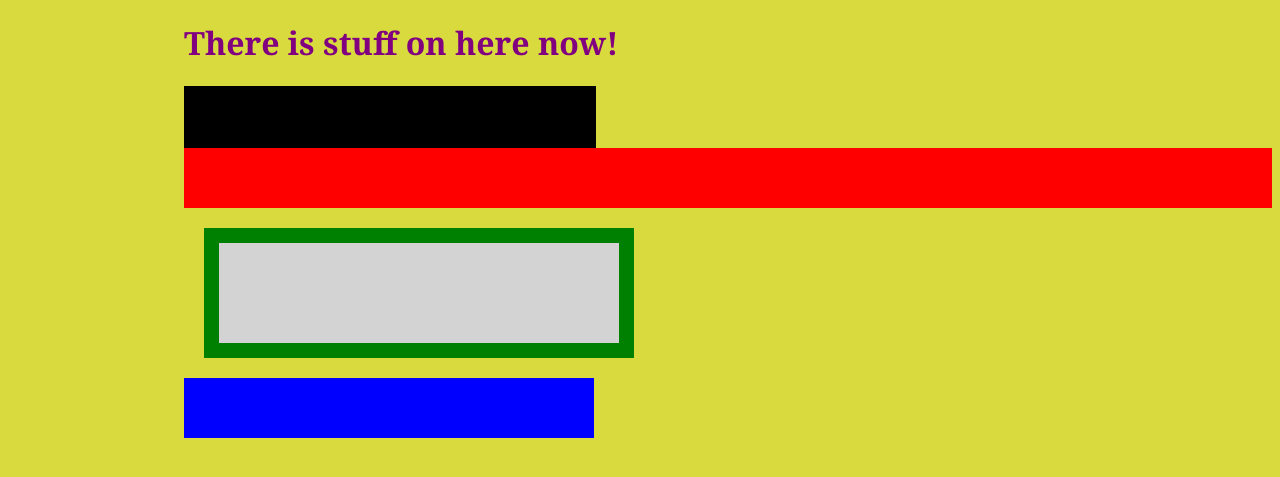
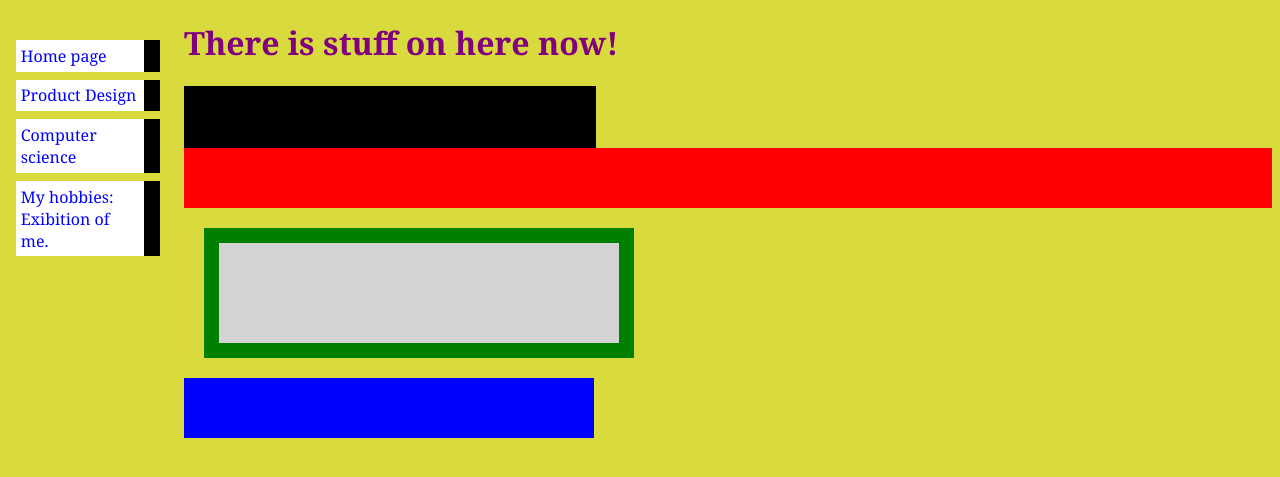
Before and after one commit to TheTriangleTrippa/Portfolio, a Jekyll site: the page built from transit.html, in a window 1280 px wide. Shown: the top 477 px of the page. Built offline with Jekyll 4.4.1, drawn with Linux system fonts in a browser that asks for light colours.

Commit message:
Update musing.html

```diff
--- a/_includes/musing.html
+++ b/_includes/musing.html
@@ -48,8 +48,18 @@ width: 350px;
     </style>
 </head>
 <body>
+
+
 <h1> There is stuff on here now!</h1>
 
+<!-- Site navigation menu -->
+<ul class="navbar">
+  <li><a href="index.html">Home page</a>
+  <li><a href="transit.html">Product Design</a>
+  <li><a href="town.html">Computer science</a>
+  <li><a href="links.html">My hobbies: Exibition of me.</a>
+
+</ul>
   <div class="athc_bx1"></div>
 <div class="athc_bx2"></div>
 <div class="athc_bx3"></div>
```
